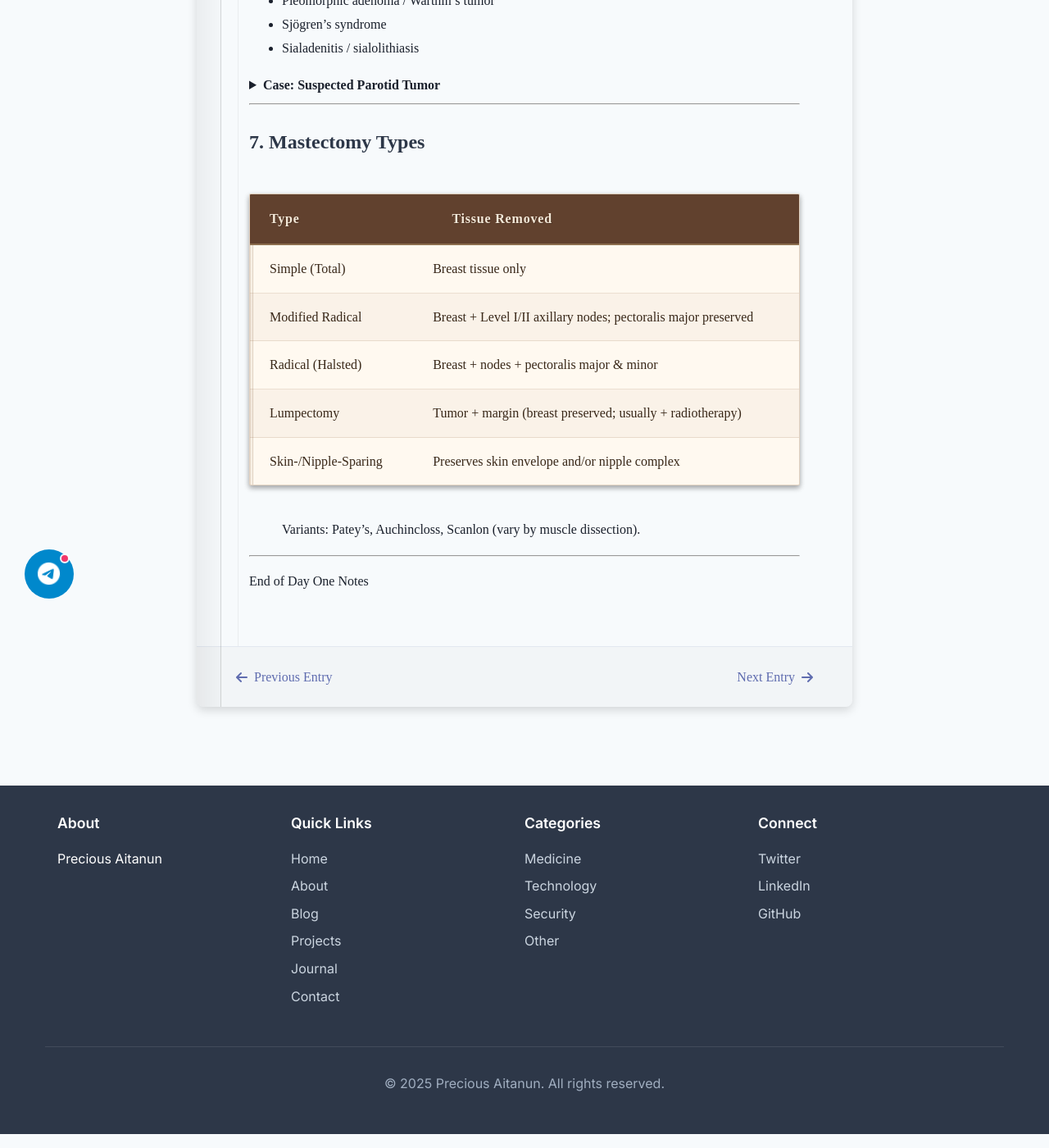
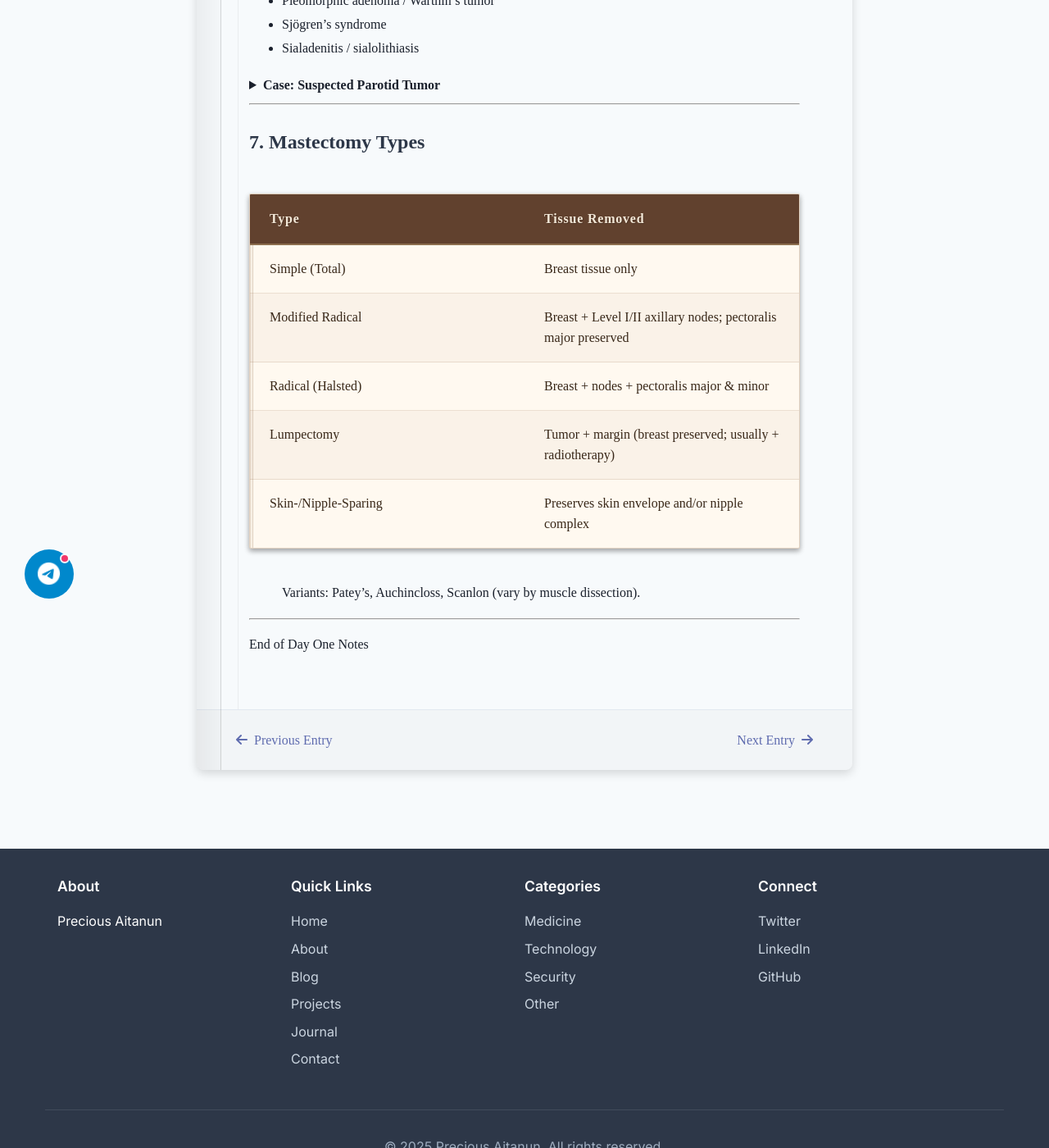
Before and after one commit to Nadira3/Nadira3.github.io, a Jekyll site: the page built from _journal/2025-04-23-general-surgery-two.markdown, in a window 1280 px wide and 1400 px high, scrolled down 1727 px. Shown: the whole window at 82% size. Built offline with Jekyll 4.4.1, drawn with Linux system fonts in a browser that asks for light colours; some web fonts are replaced.

Commit message:
css file upload

```diff
--- a/assets/css/main.css
+++ b/assets/css/main.css
@@ -81,24 +81,31 @@ img {
   max-width: 100%;
   height: auto;
 }
+
 /* Tables */
 /* Book-style Table Styling that works with markdown-generated tables */
-table {
-  width: 100%;
-  border-collapse: separate;
-  border-spacing: 0;
+
+/* Wrapper div - will be automatically applied via JavaScript */
+.table-wrapper {
   margin: 2.5rem 0;
-  font-family: 'Libre Baskerville', serif;
+  position: relative;
+  overflow-x: auto;
+  max-width: 100%;
   background: #fff9f0; /* Cream background for aged paper look */
   border: 1px solid rgba(160, 120, 85, 0.3);
   border-radius: 2px;
   box-shadow:
     0 3px 6px rgba(0,0,0,0.16),
     0 3px 6px rgba(0,0,0,0.23);
-  position: relative;
-  display: block; /* Critical for enabling overflow scrolling */
-  overflow-x: auto; /* Enable horizontal scrolling */
-  max-width: 100%;
+}
+
+/* Style for all markdown tables */
+table {
+  width: 100%;
+  border-collapse: separate;
+  border-spacing: 0;
+  font-family: 'Libre Baskerville', serif;
+  min-width: 650px; /* Prevents extreme squishing */
 }
 
 /* Table headers */
@@ -106,10 +113,10 @@ thead {
   position: sticky;
   top: 0;
   z-index: 10;
+  background-color: #61412e; /* Rich brown color */
 }
 
 th {
-  background-color: #61412e; /* Rich brown color */
   color: #f3e8d8;
   font-weight: 700;
   text-align: left;
@@ -118,7 +125,20 @@ th {
   border-bottom: 2px solid #8c6e4e;
   text-shadow: 1px 1px 0 rgba(0,0,0,0.2);
   letter-spacing: 0.05em;
-  white-space: nowrap; /* Prevent text wrapping */
+  vertical-align: top;
+  min-width: 100px; /* Minimum column width */
+}
+
+/* Intelligent wrapping for headers */
+th {
+  /* Allow text wrapping but prevent excessive wrapping */
+  overflow-wrap: break-word;
+  word-wrap: break-word;
+  hyphens: auto;
+
+  /* These values ensure reasonable wrapping behavior */
+  max-width: 300px;
+  white-space: normal;
 }
 
 /* Table rows */
@@ -127,6 +147,10 @@ td {
   border-bottom: 1px solid rgba(160, 120, 85, 0.2);
   color: #382718;
   line-height: 1.6;
+  vertical-align: top;
+  overflow-wrap: break-word;
+  word-wrap: break-word;
+  min-width: 100px; /* Matches the header min-width */
 }
 
 /* Last row no bottom border */
@@ -156,55 +180,39 @@ tbody tr:hover {
   z-index: 2;
 }
 
-/* Ensure minimum width for the table to prevent squashing */
-table tbody, table thead {
-  min-width: 650px;
-  display: table;
-  width: 100%;
-}
-
-/* Responsive adjustments */
-@media (max-width: 768px) {
-  th, td {
-    padding: 0.75rem 1rem;
-    font-size: 0.9rem;
-  }
-
-  /* Subtle scroll indicator instead of shadow */
-  table {
-    background-image:
-      radial-gradient(
-        circle at right center,
-        rgba(160, 120, 85, 0.05),
-        transparent 70%
-      );
-    background-size: 15% 100%;
-    background-repeat: no-repeat;
-    background-position: right center;
-  }
+/* Table sizing strategy */
+/* For tables with many columns, prevent extreme squishing */
+table {
+  /* Auto sizing with a minimum */
+  table-layout: auto;
+}
+
+/* Tables with <= 5 columns get fixed layout for equal columns */
+table.small-table {
+  table-layout: fixed;
 }
 
 /* Optional: Custom scrollbar styling for a more vintage look */
-table::-webkit-scrollbar {
+.table-wrapper::-webkit-scrollbar {
   width: 10px;
   height: 8px;
 }
 
-table::-webkit-scrollbar-track {
+.table-wrapper::-webkit-scrollbar-track {
   background: rgba(160, 120, 85, 0.1);
 }
 
-table::-webkit-scrollbar-thumb {
+.table-wrapper::-webkit-scrollbar-thumb {
   background: rgba(160, 120, 85, 0.5);
   border-radius: 5px;
 }
 
-table::-webkit-scrollbar-thumb:hover {
+.table-wrapper::-webkit-scrollbar-thumb:hover {
   background: rgba(160, 120, 85, 0.7);
 }
 
 /* Add aged paper texture effect (optional) */
-table::before {
+.table-wrapper::before {
   content: '';
   position: absolute;
   top: 0;
@@ -218,11 +226,7 @@ table::before {
 }
 
 /* Add subtle book binding effect */
-table {
-  position: relative;
-}
-
-table::after {
+.table-wrapper::after {
   content: '';
   position: absolute;
   left: 0;
@@ -237,6 +241,86 @@ table::after {
   border-right: 1px solid rgba(120, 80, 40, 0.1);
   pointer-events: none;
   z-index: 1;
+}
+
+/* Responsive adjustments */
+@media (max-width: 768px) {
+  th, td {
+    padding: 0.75rem 1rem;
+    font-size: 0.9rem;
+  }
+
+  /* Visual indicator for scrollable tables */
+  .table-wrapper.scrollable::after {
+    content: '';
+    position: absolute;
+    top: 0;
+    right: 0;
+    bottom: 0;
+    width: 30px;
+    background: linear-gradient(to left,
+      rgba(160, 120, 85, 0.15),
+      transparent 100%
+    );
+    pointer-events: none;
+    z-index: 2;
+  }
+}
+
+/* Extra small screens */
+@media (max-width: 480px) {
+  th, td {
+    padding: 0.5rem 0.75rem;
+    font-size: 0.85rem;
+    /* Set minimum width to prevent excessive wrapping */
+    min-width: 80px;
+  }
+
+  /* Further reduce visual weight */
+  .table-wrapper {
+    box-shadow: 0 2px 4px rgba(0,0,0,0.12);
+  }
+}
+
+/* Additional styling for very long text in cells */
+.truncate-text {
+  position: relative;
+  max-height: 6.4em; /* About 4 lines of text */
+  overflow: hidden;
+}
+
+.truncate-text::after {
+  content: '...';
+  position: absolute;
+  bottom: 0;
+  right: 0;
+  background: linear-gradient(to right, transparent, #fff9f0 30%);
+  padding-left: 40px;
+}
+
+/* Print styles - ensure tables print nicely */
+@media print {
+  .table-wrapper {
+    overflow: visible;
+    break-inside: avoid;
+    box-shadow: none;
+    border: 1px solid #000;
+  }
+
+  th {
+    background-color: #f3f3f3 !important;
+    color: #000 !important;
+    border-bottom: 1px solid #000;
+  }
+
+  .truncate-text {
+    max-height: none;
+    overflow: visible;
+  }
+
+  .truncate-text::after {
+    display: none;
+  }
 }
 
 /* Navigation */
```
Also changed, not shown: _layouts/default.html (+59 -0 lines).
